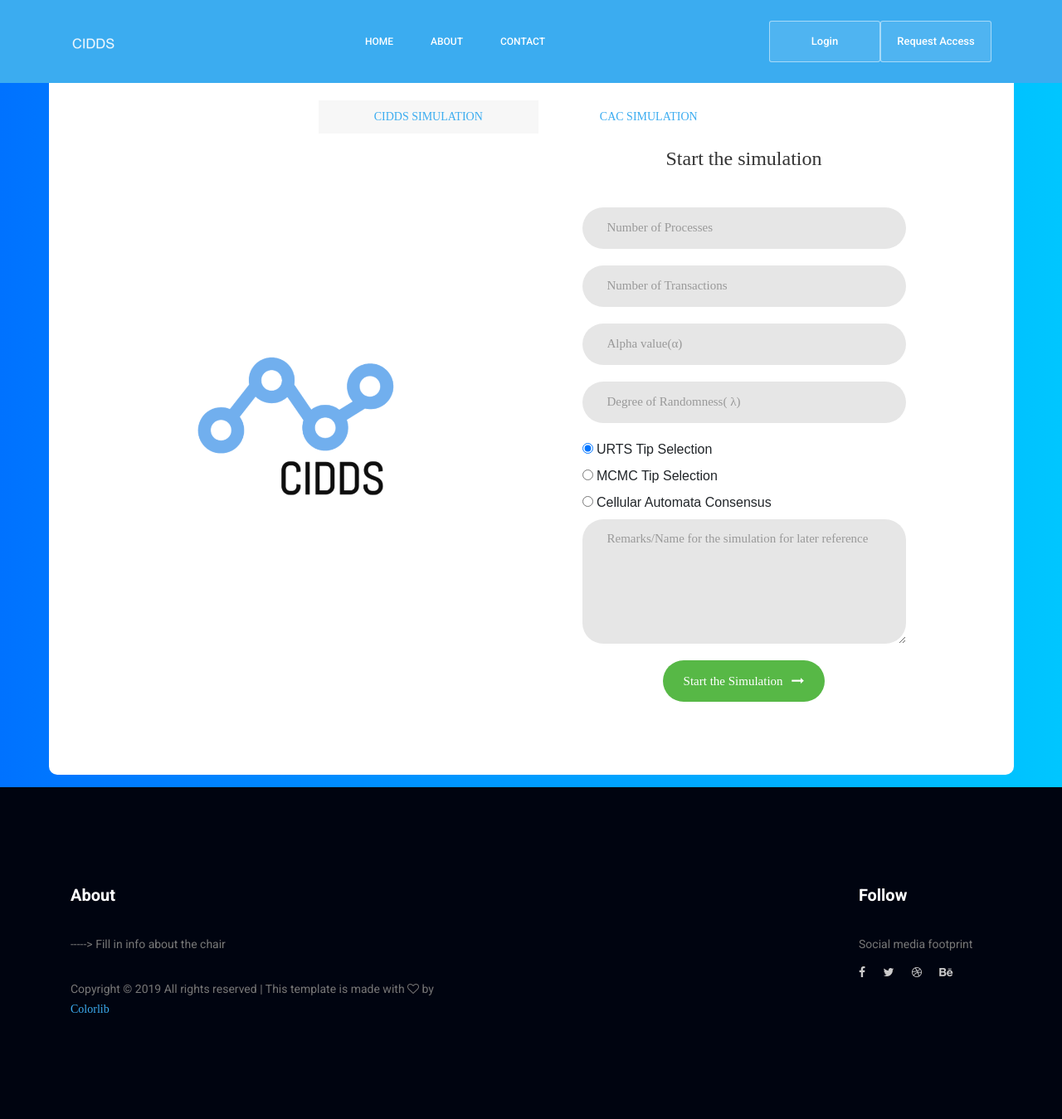
After one commit to i13-msrg/cidds, a Django app: page /simulator/start/cidds/ in a window 1280 px wide. The commit adds this page. Shown: the whole page at 83% size. Run offline with Django 3.2, Linux system fonts and the light colour scheme; some libraries are stand-ins or nearby versions; some web fonts are replaced.

Commit message:
add tab bar

```diff
--- a/simulator/urls.py
+++ b/simulator/urls.py
@@ -1,4 +1,4 @@
-from django.urls import path
+from django.urls import path, include
 from django.views.generic import TemplateView
 
 
@@ -7,10 +7,10 @@ from simulator.views import StartSim, SimulationHistory, Comparison, Details
 urlpatterns = [
     path('initialize/', StartSim.as_view(), name='initialize'),
     path('history/', SimulationHistory.as_view(), name='history'),
-    path('start/', TemplateView.as_view(template_name='start_form.html'),
-         name='startsim'),
-
+    path('start/', include([
+        path('cidds/', TemplateView.as_view(template_name='start_form_cidds.html'), name='startsim'),
+        path('cac/', TemplateView.as_view(template_name='start_form_cac.html'), name='startcac'),
+    ])),
     path('compare/', Comparison.as_view(), name='compare'),
     path('<int:sim_id>/', Details.as_view(), name='detail'),
-
 ]
--- a/static/css/main.css
+++ b/static/css/main.css
@@ -166,6 +166,38 @@ iframe {
   align-items: center;
 
   padding: 90px 130px 88px 148px;
+}
+
+.contact1-navbar {
+  background: transparent;
+  padding: 0px;
+  border: 0px;
+  border-radius: 0px;
+  width: 100%;
+}
+.contact1-nav {
+  width: 100%;
+  display: flex;
+  align-items: center;
+  flex-direction: row;
+}
+
+.contact1-navitem {
+  font: 500 12px/100px "Roboto", sans-serif;
+  text-transform: uppercase;
+  color: #3bacf0;
+  padding: 0px;
+  display: inline-block;
+  width: 30%;
+  text-align: center;
+}
+
+.active-nav {
+    background-color: #eeeeee78
+}
+
+.contact1-navlink {
+  color: #3bacf0;
 }
 
 /*------------------------------------------------------------------
--- a/templates/base.html
+++ b/templates/base.html
@@ -60,15 +60,11 @@
 						<ul class="nav navbar-nav menu_nav justify-content-center">
 							<li class="nav-item active"><a class="nav-link" href="{% url 'index' %}">Home</a></li>
 							{% if user.is_authenticated %}
-
 							<li class="nav-item"><a class="nav-link" href="{% url 'startsim' %}">Run Simulation</a></li>
-
 							<li class="nav-item"><a class="nav-link" href="{% url 'history' %}">Simulation Results</a></li>
 							{% endif %}
-
 							<li class="nav-item"><a class="nav-link" href="{% url 'about' %}">About</a></li>
 							<li class="nav-item"><a class="nav-link" href="{% url 'contact' %}">Contact</a></li>
-
 						</ul>
 
 						{% if user.is_authenticated %}
--- /dev/null
+++ b/templates/start_form_cidds.html
@@ -0,0 +1,111 @@
+{% extends "base.html" %}
+{% load static %}
+{% block content %}
+{% load static %}
+
+
+<!--================Header Menu Area =================-->
+
+<div class="contact1">
+	<div class="container-contact1">
+
+		<nav class="contact1-navbar navbar">
+			<ul class="nav navbar-nav contact1-nav menu_nav justify-content-center">
+				<li class="contact1-navitem nav-item active active-nav"><a class="contact1-navlink nav-link" href="{% url 'startsim' %}">CIDDS Simulation</a></li>
+				<li class="contact1-navitem nav-item"><a class="contact1-navlink nav-link" href="{% url 'startcac' %}">CAC Simulation</a></li>
+			</ul>
+		</nav>
+		<br/><br/><br/>
+		<div class="contact1-pic js-tilt" data-tilt>
+			<img src="{% static "images/img-02.png"%}" alt="IMG">
+		</div>
+
+		<form action="{% url 'initialize' %}" method="post" class="contact1-form validate-form">
+			{% csrf_token %}
+			<span class="contact1-form-title">
+				Start the simulation
+			</span>
+
+			<div class="wrap-input1 validate-input" data-validate="Number of Processes is required">
+				<input id="processes" class="input1" type="number" min="0" required="required" type="text" name="processes"
+					placeholder="Number of Processes">
+				<span class="shadow-input1"></span>
+			</div>
+			<div class="wrap-input1 validate-input" data-validate="Number of transactions is required">
+				<input id="transactions" class="input1" type="number" min="0" required="required" type="text"
+					name="transactions" placeholder="Number of Transactions">
+				<span class="shadow-input1"></span>
+			</div>
+
+			<div class="wrap-input1 validate-input" data-validate="Alpha is required">
+				<input id="alpha" class="input1" type="number" min="0" step="0.00001" required="required" type="text"
+					name="alpha" placeholder="Alpha value(α)">
+				<span class="shadow-input1"></span>
+			</div>
+
+			<div class="wrap-input1 validate-input" data-validate="Degree of randomness">
+				<input id="randomness" class="input1" type="number" min="0" step="0.00001" required="required" type="text"
+					name="randomness" placeholder="Degree of Randomness( λ)">
+				<span class="shadow-input1"></span>
+			</div>
+
+			<input id="urts" type="radio" name="algorithm" value="urts" checked> <label for="urts"> URTS Tip Selection</label>
+			<br>
+			<input id="mcmc" type="radio" name="algorithm" value="mcmc"> <label for="mcmc"> MCMC Tip Selection</label>
+			<br>
+			<input id="cac" type="radio" name="algorithm" value="cac"> <label for="cac"> Cellular Automata Consensus</label>
+
+			<span class="shadow-input1"></span>
+
+
+
+			<div class="wrap-input1 validate-input" data-validate="Simulation remark is required">
+				<textarea class="input1" required="required" name="reference"
+					placeholder="Remarks/Name for the simulation for later reference"></textarea>
+				<span class="shadow-input1"></span>
+			</div>
+
+			<div class="container-contact1-form-btn">
+				<button type="submit" class="contact1-form-btn">
+					<span>
+						Start the Simulation
+						<i class="fa fa-long-arrow-right" aria-hidden="true"></i>
+					</span>
+				</button>
+			</div>
+		</form>
+	</div>
+</div>
+
+
+
+
+<!--===============================================================================================-->
+<script src="{% static "vendor/jquery/jquery-3.2.1.min.js"%}"></script>
+<!--===============================================================================================-->
+<script src="{% static "vendor/bootstrap/js/popper.js"%}"></script>
+<script src="{% static "vendor/bootstrap/js/bootstrap.min.js"%}"></script>
+<!--===============================================================================================-->
+<script src="{% static "vendor/select2/select2.min.js"%}"></script>
+<!--===============================================================================================-->
+<script src="{% static "vendor/tilt/tilt.jquery.min.js"%}"></script>
+<script>
+	$('.js-tilt').tilt({
+		scale: 1.1
+	})
+</script>
+
+<!-- Global site tag (gtag.js) - Google Analytics -->
+<script async src="https://www.googletagmanager.com/gtag/js?id=UA-23581568-13"></script>
+<script>
+	window.dataLayer = window.dataLayer || [];
+	function gtag() { dataLayer.push(arguments); }
+	gtag('js', new Date());
+
+	gtag('config', 'UA-23581568-13');
+</script>
+
+<!--===============================================================================================-->
+<script src="{% static "js/main.js"%}"></script>
+
+{% endblock %}
```
Also changed, not shown: CIDDS/urls.py (+3 -5 lines), base/DAG.py (+6 -2 lines), templates/start_form_cac.html (renamed from templates/start_form.html, +9 -4 lines).
